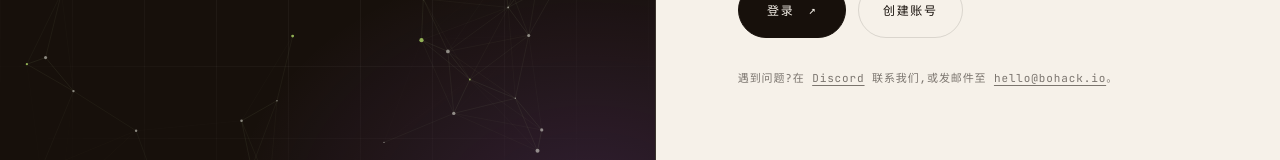
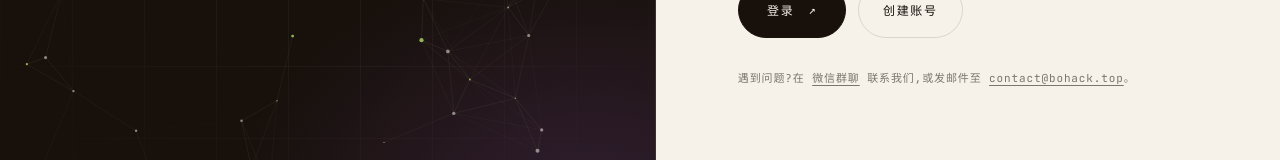
Before and after one commit to LilLeapo/bohack_2026_web_design, a React (Vite) app: page /login in a window 1280 px wide. Shown: the part 582-742 px from the top of the page. Built offline with nearby package versions, Linux system fonts and the light colour scheme; no server answers.

Commit message:
Update contact information in Login component
- Replaced Discord contact link with a link to a WeChat group for support.
- Updated the email address for contact inquiries to a new domain.

```diff
--- a/src/pages/Login.jsx
+++ b/src/pages/Login.jsx
@@ -179,8 +179,15 @@ export default function Login() {
           </div>
 
           <div className="auth-foot">
-            遇到问题?在 <a href="#">Discord</a> 联系我们,或发邮件至{' '}
-            <a href="mailto:hello@bohack.io">hello@bohack.io</a>。
+            遇到问题?在{' '}
+            <a
+              href="https://my.feishu.cn/wiki/ScTpwjJdbilzPlkP2P5c9fJQnhb"
+              target="_blank"
+              rel="noreferrer"
+            >
+              微信群聊
+            </a>{' '}
+            联系我们,或发邮件至 <a href="mailto:contact@bohack.top">contact@bohack.top</a>。
           </div>
         </form>
       </main>
```
